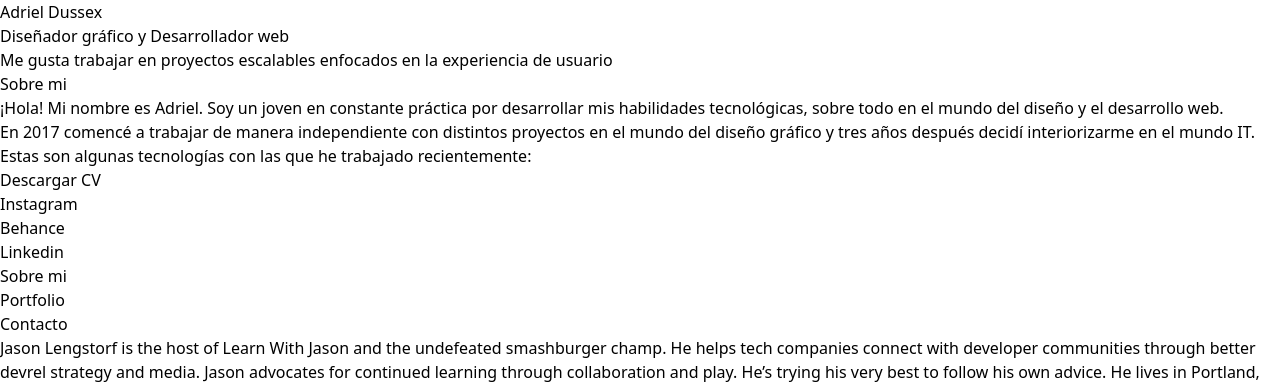
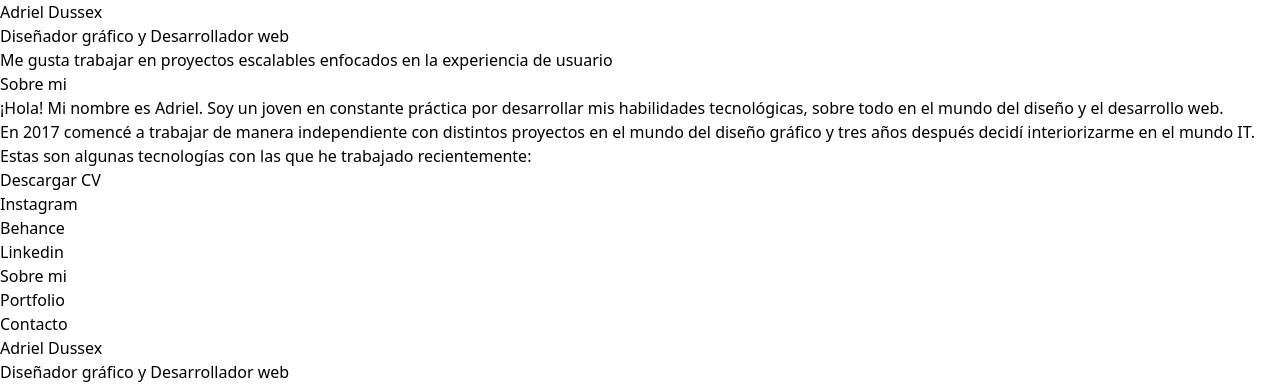
Before and after one commit to adrieldussex/portfolio.v2, a React (Vite) app: page / in a window 1280 px wide. Shown: the top 386 px of the page. Built offline with nearby package versions, Linux system fonts and the light colour scheme.

Commit message:
Importación de Layout y rutas

```diff
--- a/src/App.jsx
+++ b/src/App.jsx
@@ -1,8 +1,16 @@
+import { BrowserRouter, Routes, Route } from "react-router-dom"
 import Home from "./components/Home"
+import Layout from "./components/Layout"
 
 function App() {
   return (
-    <Home />
+    <BrowserRouter>
+      <Layout>
+        <Routes>
+          <Route element={<Home />} path='/' />
+        </Routes>
+      </Layout>
+    </BrowserRouter>
   )
 }
 
```
